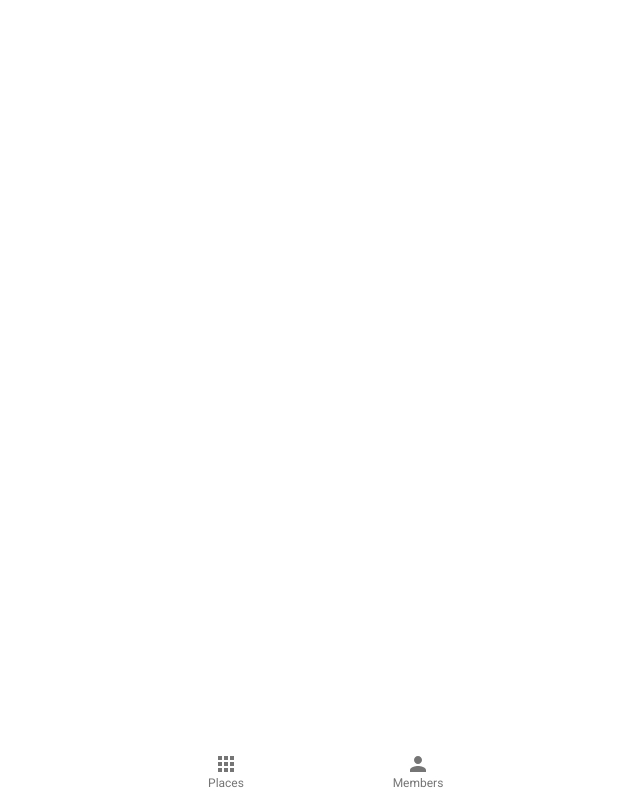
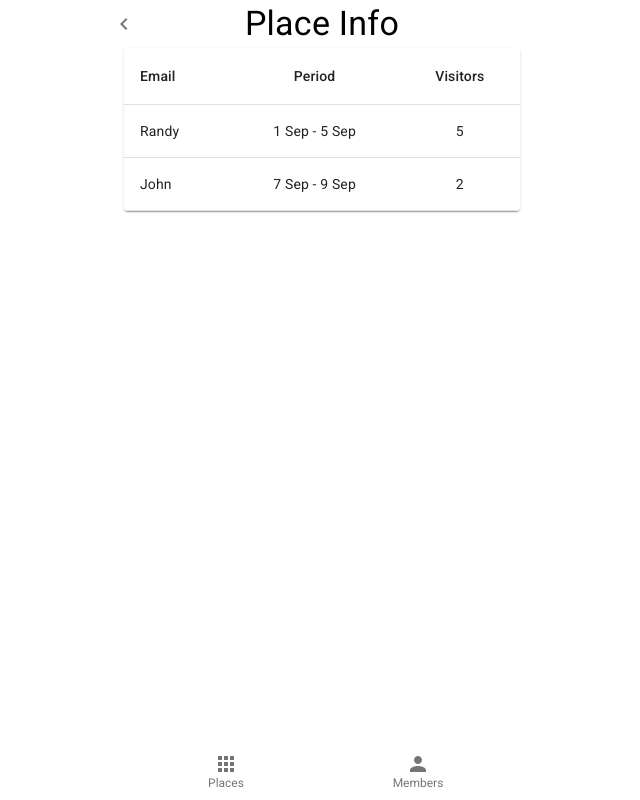
Before and after one commit to Litvinov1618/place-me, a React (Create React App) app: page /reserved-place-info in a window 1280 px wide. Shown: the whole page, without its empty margins (318-958 px from the left). Built offline with nearby package versions, Linux system fonts and the light colour scheme.

Commit message:
add ReservedPlaceInfo + BookingTable

```diff
--- a/src/components/App.tsx
+++ b/src/components/App.tsx
@@ -4,6 +4,7 @@ import Places from './Places'
 import ReservePlace from './ReservePlace'
 import Members from './Members'
 import AddNewUser from './AddNewUser'
+import ReservedPlaceInfo from './ReservedPlaceInfo'
 import UserPage from './UserPage'
 import { Switch, Route, BrowserRouter as Router } from 'react-router-dom'
 import { makeStyles } from '@material-ui/core/styles'
@@ -43,6 +44,11 @@ const App: React.FC = () => {
               <ReservePlace />
             </Route>
           </Switch>
+          <Switch>
+            <Route path="/reserved-place-info">
+              <ReservedPlaceInfo />
+            </Route>
+          </Switch>
         </div>
         <Navigation />
       </Router>
--- /dev/null
+++ b/src/components/BookingTable.tsx
@@ -0,0 +1,54 @@
+import React from 'react'
+import { makeStyles } from '@material-ui/core/styles'
+import Table from '@material-ui/core/Table'
+import TableBody from '@material-ui/core/TableBody'
+import TableCell from '@material-ui/core/TableCell'
+import TableContainer from '@material-ui/core/TableContainer'
+import TableHead from '@material-ui/core/TableHead'
+import TableRow from '@material-ui/core/TableRow'
+import Paper from '@material-ui/core/Paper'
+
+const useStyles = makeStyles({
+  table: {
+    minWidth: 360,
+  },
+})
+
+interface BookingTableProps {
+  rows: {
+    userName: string
+    dateRange: string
+    visitors: number
+  }[]
+}
+
+const BookingTable: React.FC<BookingTableProps> = ({ rows }) => {
+  const classes = useStyles()
+
+  return (
+    <TableContainer component={Paper}>
+      <Table className={classes.table} aria-label="simple table">
+        <TableHead>
+          <TableRow>
+            <TableCell>Email</TableCell>
+            <TableCell align="center">Period</TableCell>
+            <TableCell align="center">Visitors</TableCell>
+          </TableRow>
+        </TableHead>
+        <TableBody>
+          {rows.map((row) => (
+            <TableRow key={row.userName}>
+              <TableCell component="th" scope="row">
+                {row.userName}
+              </TableCell>
+              <TableCell align="center">{row.dateRange}</TableCell>
+              <TableCell align="center">{row.visitors}</TableCell>
+            </TableRow>
+          ))}
+        </TableBody>
+      </Table>
+    </TableContainer>
+  )
+}
+
+export default BookingTable
--- a/src/components/PlaceCard.tsx
+++ b/src/components/PlaceCard.tsx
@@ -1,11 +1,11 @@
 import React from 'react'
 import { makeStyles } from '@material-ui/core/styles'
-import { Link } from 'react-router-dom'
+import { Link as RouterLink } from 'react-router-dom'
 import Card from '@material-ui/core/Card'
 import CardContent from '@material-ui/core/CardContent'
 import CardActions from '@material-ui/core/CardActions'
 import Typography from '@material-ui/core/Typography'
-import Button from '@material-ui/core/Button'
+import Link from '@material-ui/core/Link'
 import Divider from '@material-ui/core/Divider'
 import PeopleAltIcon from '@material-ui/icons/PeopleAlt'
 import Grid from '@material-ui/core/Grid'
@@ -19,6 +19,13 @@ const useStyles = makeStyles({
   media: {
     width: '136px',
     height: '188px',
+  },
+  link: {
+    padding: '6px 8px',
+  },
+  blackLink: {
+    color: 'black',
+    padding: '6px 8px',
   },
 })
 
@@ -67,11 +74,24 @@ const PlaceCard: React.FC<PlaceCardProps> = ({
           <Divider />
           <CardActions>
             {isAvailable ? (
-              <Button to="/reserve-place" component={Link} color="primary">
+              <Link
+                underline="none"
+                to="/reserve-place"
+                component={RouterLink}
+                color="primary"
+                className={classes.link}
+              >
                 Reserve
-              </Button>
+              </Link>
             ) : (
-              <Typography>Reserved till {dateRange?.lastDay}</Typography>
+              <Link
+                underline="none"
+                className={classes.blackLink}
+                to="Reserved-place-info"
+                component={RouterLink}
+              >
+                Reserved till {dateRange?.lastDay}
+              </Link>
             )}
           </CardActions>
         </div>
--- /dev/null
+++ b/src/components/ReservedPlaceInfo.tsx
@@ -0,0 +1,22 @@
+import React from 'react'
+import Header from './Header'
+import Container from '@material-ui/core/Container'
+import BookingTable from './BookingTable'
+
+const rows = [
+  { userName: 'Randy', dateRange: '1 Sep - 5 Sep', visitors: 5 },
+  { userName: 'John', dateRange: '7 Sep - 9 Sep', visitors: 2 },
+]
+
+const PlaceInfo: React.FC = () => {
+  return (
+    <>
+      <Header headerText="Place Info" previousPage="/places" />
+      <Container>
+        <BookingTable rows={rows} />
+      </Container>
+    </>
+  )
+}
+
+export default PlaceInfo
```
